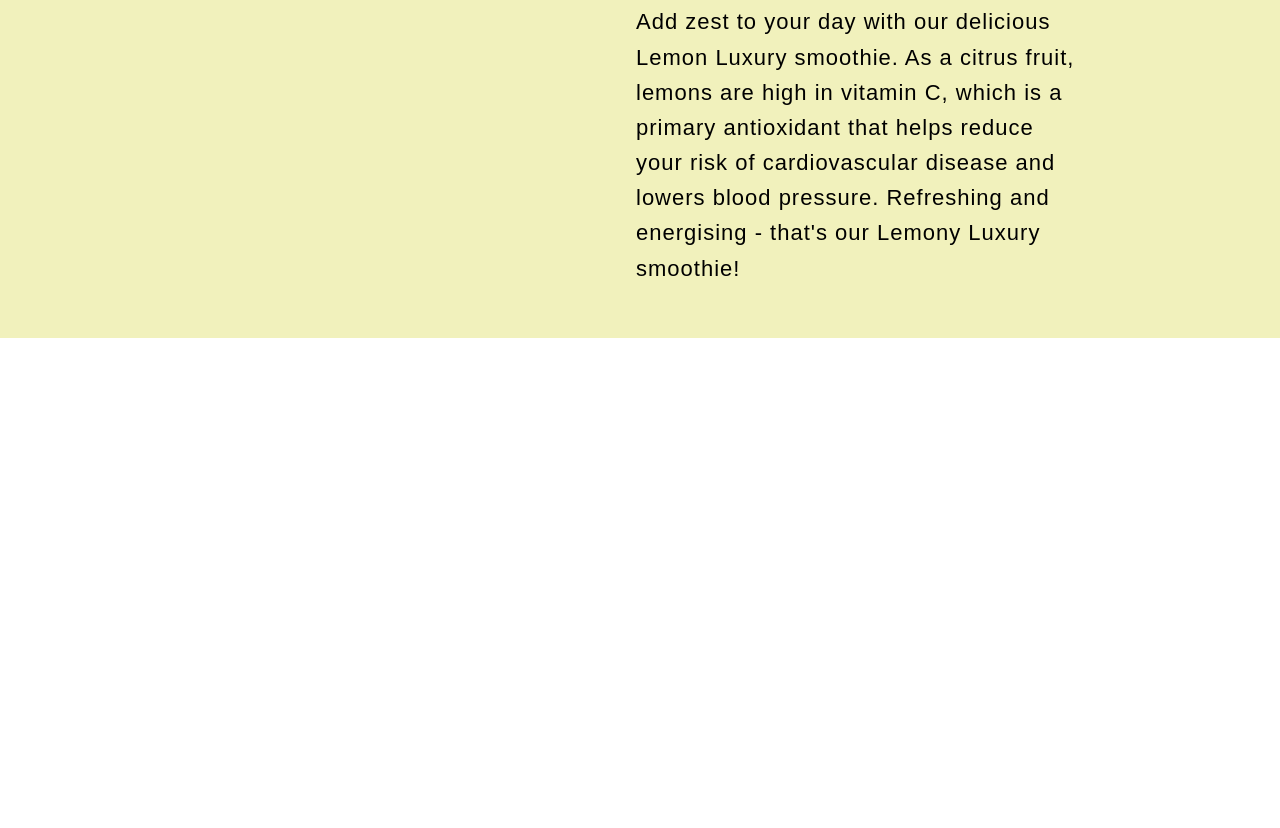
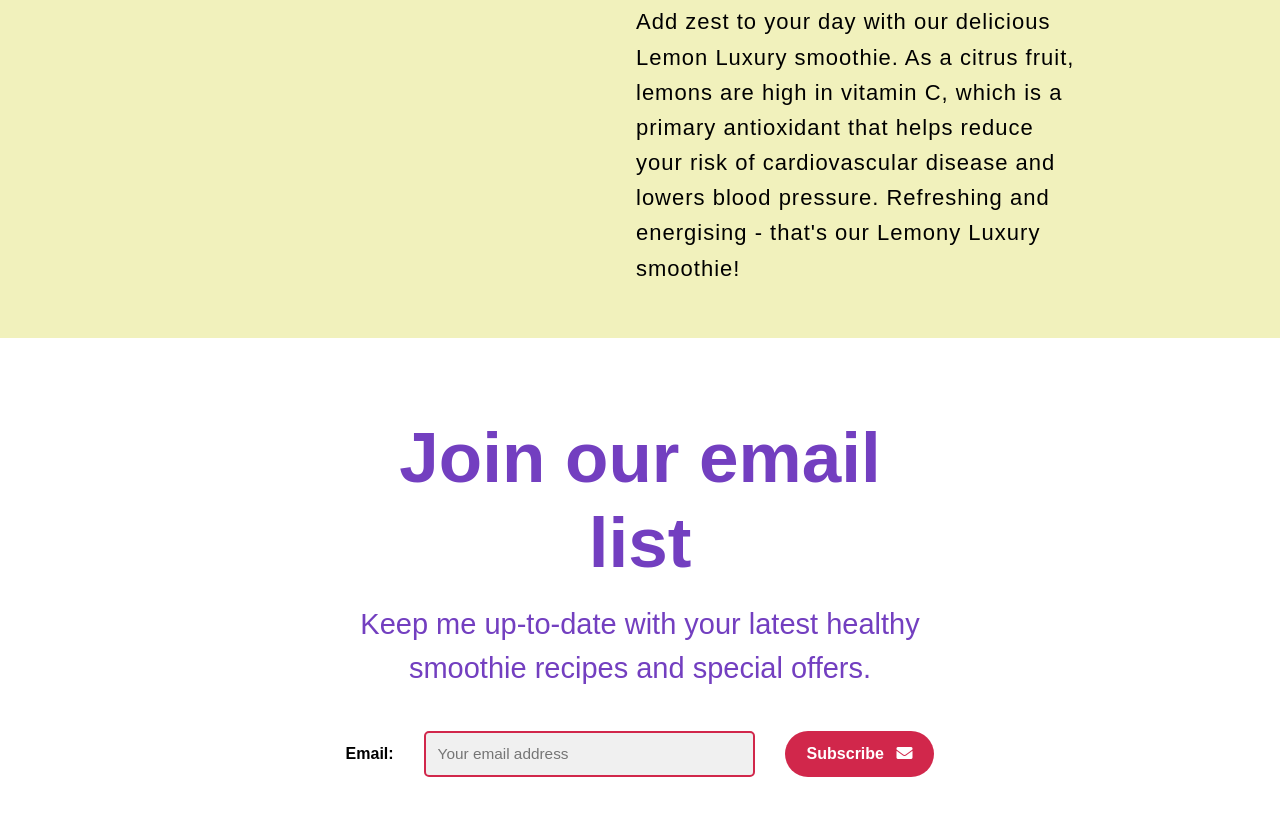
Before and after one commit to itzelelizabeth/itzelelizabeth.github.io, a plain HTML site: page portfolio/smoothies/index.html in a window 1280 px wide. Shown: the part 2686-3514 px from the top of the page. Before the commit the page ends 3024 px from the top, so only its background shows below. Drawn offline with Linux system fonts and the light colour scheme; a web font is replaced by a local one.

Commit message:
smoothies form

```diff
--- a/portfolio/smoothies/assets/css/style.css
+++ b/portfolio/smoothies/assets/css/style.css
@@ -170,3 +170,123 @@ body { 	font-family: 'Neucha', sans-serif }
 		margin: 0 auto 14px auto;
 	}
 }
+
+/* =============== BEGIN EMAIL SIGN UP FORM CSS ============= */
+
+/* == Email signup form container == */
+
+/* All screens */
+.container-form-email-signup  { text-align: center; background-color: #fff}
+
+/* Desktop */
+@media all and (min-width:1024px) {
+	.container-form-email-signup  {
+		margin:  4% 23% 5% 23%;
+		padding: 2% 4% 4% 4%
+	}
+}
+
+/* Mobiles */
+@media all and (max-width:1023px) {
+	.container-form-email-signup  {
+		margin:  6% 8% 16% 8%;
+		padding: 7% 8% 8% 8%;
+	}
+}
+
+/* == Email sign up form heading and text == */
+
+/* Heading */
+.container-form-email-signup h3 {
+	font-family:'Neucha',sans-serif;
+	font-weight: bold;
+	color: #733fc0;
+	line-height: 1.2;
+	margin-bottom: 3%;
+	font-size: calc(32px + (84 - 32) * ((100vw - 320px) / (1600 - 320)));
+}
+
+/* Text */
+.container-form-email-signup p {
+	font-family:'Neucha',sans-serif;
+    font-weight: normal;
+    color: #733fc0;
+    line-height: 1.5;
+    margin-bottom: 7%;
+	font-size: calc(20px + (32 - 20) * ((100vw - 320px) / (1600 - 320)));
+}
+
+
+/* == Email sign up form fields == */
+
+#email-signup-form .flex-row {
+	display: flex;
+	justify-content: space-between;
+	flex-wrap: wrap;
+}
+
+/* Desktop */
+@media all and (min-width:768px) {
+    #email-signup-form .flex-row { flex-direction: row }
+    #email-signup-form #email-address { flex: 1; margin: 0 30px 0 30px }
+}
+
+/* Mobiles */
+@media all and (max-width:767px) {
+	#email-signup-form .flex-row { flex-direction: column }
+    #email-signup-form label { margin: 12px 0 0 0 }
+    #email-signup-form #email-address { margin: 0 }
+}
+
+#email-signup-form label,
+#email-signup-form input,
+#email-signup-form #btn-submit {
+	font-size: 16px;
+    display: inline-block;
+    border-radius: 5px;
+}
+
+#email-signup-form label { padding: 14px 0 }
+
+#email-signup-form label,
+#email-signup-form #btn-submit { font-weight: bold }
+
+#email-signup-form input,
+#email-signup-form #btn-submit { padding: 12px 20px }
+
+#email-signup-form ::placeholder { font-size: 96% }
+
+#email-signup-form input {
+	background-color: #f0f0f0;
+	padding: 10px 12px;
+	border: 2px solid #d1274b;
+}
+
+#email-signup-form input:focus {
+	background-color: #fff;
+}
+
+#email-signup-form #btn-submit {
+	color: #fff;
+	border: none;
+	padding: 12px 22px;
+	background-color: #d1274b;
+	border-radius: 50px;
+ }
+
+ #email-signup-form #btn-submit:hover {
+	background-color: #733fc0;
+ }
+
+#email-signup-form #btn-submit i {
+	margin-left: 8px
+}
+
+/* Mobiles */
+@media all and (max-width:767px) {
+	#email-signup-form label { padding: 0 0 14px 0  }
+	#email-signup-form input { margin: 0 0 24px 0 }
+	#email-signup-form #btn-submit { margin: 30px auto 0 auto; width: 80% }
+}
+
+/* =============== END EMAIL SIGN UP FORM CSS ============= */
--- a/portfolio/smoothies/index.html
+++ b/portfolio/smoothies/index.html
@@ -15,6 +15,9 @@
 
 	<!-- Google Fonts -->
 	<link href="https://fonts.googleapis.com/css?family=Neucha&display=swap" rel="stylesheet">
+
+	 <!-- Link to icons for Font Awesome 5 -->
+	 <link rel="stylesheet" href="https://cdnjs.cloudflare.com/ajax/libs/font-awesome/5.11.2/css/all.min.css">
 
 	<!-- Styles for Cookie Consent Popup Message  -->
 	<link href="https://cdn.jsdelivr.net/npm/cookieconsent@3/build/cookieconsent.min.css" rel="stylesheet">
@@ -134,6 +137,36 @@
 
 	</div><!-- End parent flexbox container -->
 
+<!-- =============== BEGIN EMAIL SIGN UP FORM HTML ============= -->
+
+	<!-- Begin container for email signup form -->
+	<div class="container-form-email-signup">
+
+		<h3>Join our email list</h3>
+<p>Keep me up-to-date with your latest healthy smoothie recipes and special offers.</p>
+
+
+        <!-- Form begins here -->
+		<form id="email-signup-form" name="email-signup-form" accept-charset="utf-8"  method="post" action="https://formspree.io/itzelelizabeth94@gmail.com">
+
+			<!-- Begin email sign up form fields -->
+
+			<div class="flex-row">
+				<label for="email-address">Email:</label>
+                <input type="text" id="email-address" name="email-address" placeholder="Your email address" maxlength="80" autocapitalize="none" required>
+                <input type="hidden" name="_subject" id="email-subject" value="Email Signup Form Submission">
+				<button id="btn-submit" type="submit" class="btn-submit">Subscribe <i class="fas fa-envelope"></i></button>
+			</div>
+			<!-- End email sign up form fields -->
+		</form>
+        <!-- Form ends here -->
+    </div>
+	<!-- End container for email signup form -->
+	<!-- =============== END EMAIL SIGN UP FORM HTML ============= -->
+
+
+
+
 	<!-- JavaScript for Cookie Consent Popup Message -->
 	<script src="https://cdn.jsdelivr.net/npm/cookieconsent@3/build/cookieconsent.min.js" data-cfasync="false"></script>
 	<script>
```
